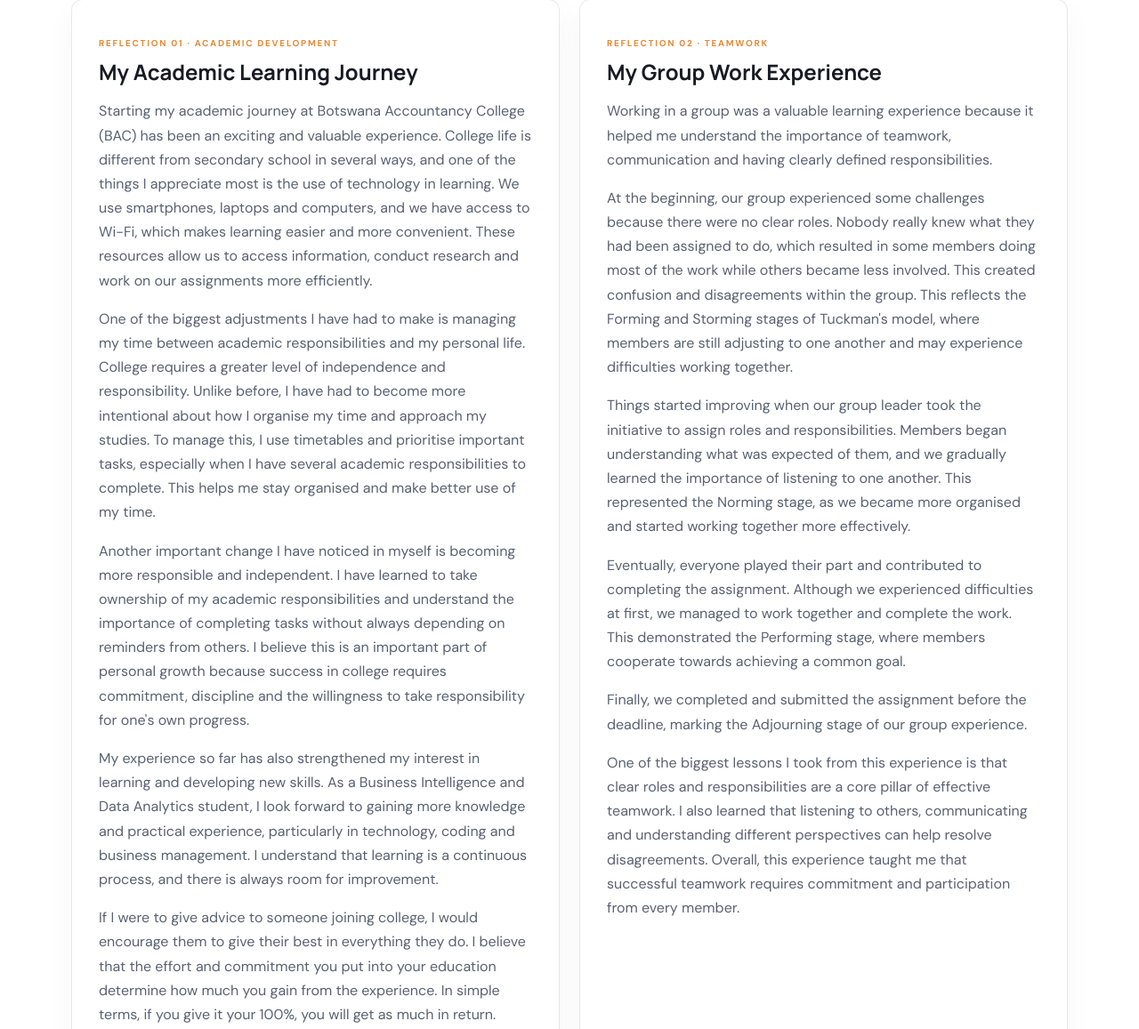
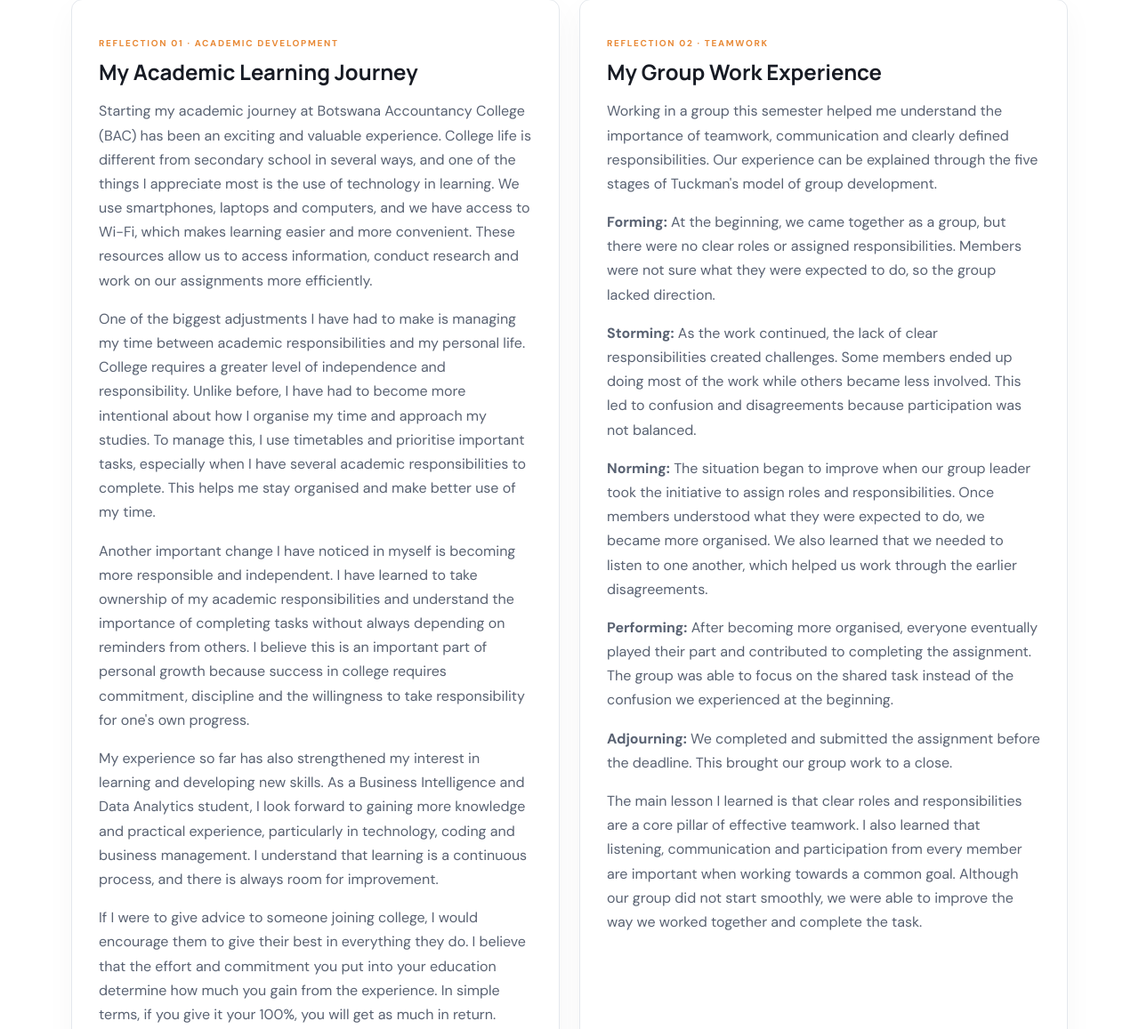
Before and after one commit to gomezdigital/Gomolemo-Personal-Portfolio-, a plain HTML site: page index.html in a window 1280 px wide. Shown: the part 3180-4337 px from the top of the page at 89% size. Drawn offline with Linux system fonts and the light colour scheme.

Commit message:
Improve group work reflection using Tuckman stages

```diff
--- a/index.html
+++ b/index.html
@@ -140,12 +140,13 @@
           <article class="content-card">
             <p class="card-kicker">REFLECTION 02 · TEAMWORK</p>
             <h3>My Group Work Experience</h3>
-            <p>Working in a group was a valuable learning experience because it helped me understand the importance of teamwork, communication and having clearly defined responsibilities.</p>
-            <p>At the beginning, our group experienced some challenges because there were no clear roles. Nobody really knew what they had been assigned to do, which resulted in some members doing most of the work while others became less involved. This created confusion and disagreements within the group. This reflects the Forming and Storming stages of Tuckman's model, where members are still adjusting to one another and may experience difficulties working together.</p>
-            <p>Things started improving when our group leader took the initiative to assign roles and responsibilities. Members began understanding what was expected of them, and we gradually learned the importance of listening to one another. This represented the Norming stage, as we became more organised and started working together more effectively.</p>
-            <p>Eventually, everyone played their part and contributed to completing the assignment. Although we experienced difficulties at first, we managed to work together and complete the work. This demonstrated the Performing stage, where members cooperate towards achieving a common goal.</p>
-            <p>Finally, we completed and submitted the assignment before the deadline, marking the Adjourning stage of our group experience.</p>
-            <p>One of the biggest lessons I took from this experience is that clear roles and responsibilities are a core pillar of effective teamwork. I also learned that listening to others, communicating and understanding different perspectives can help resolve disagreements. Overall, this experience taught me that successful teamwork requires commitment and participation from every member.</p>
+            <p>Working in a group this semester helped me understand the importance of teamwork, communication and clearly defined responsibilities. Our experience can be explained through the five stages of Tuckman's model of group development.</p>
+            <p><strong>Forming:</strong> At the beginning, we came together as a group, but there were no clear roles or assigned responsibilities. Members were not sure what they were expected to do, so the group lacked direction.</p>
+            <p><strong>Storming:</strong> As the work continued, the lack of clear responsibilities created challenges. Some members ended up doing most of the work while others became less involved. This led to confusion and disagreements because participation was not balanced.</p>
+            <p><strong>Norming:</strong> The situation began to improve when our group leader took the initiative to assign roles and responsibilities. Once members understood what they were expected to do, we became more organised. We also learned that we needed to listen to one another, which helped us work through the earlier disagreements.</p>
+            <p><strong>Performing:</strong> After becoming more organised, everyone eventually played their part and contributed to completing the assignment. The group was able to focus on the shared task instead of the confusion we experienced at the beginning.</p>
+            <p><strong>Adjourning:</strong> We completed and submitted the assignment before the deadline. This brought our group work to a close.</p>
+            <p>The main lesson I learned is that clear roles and responsibilities are a core pillar of effective teamwork. I also learned that listening, communication and participation from every member are important when working towards a common goal. Although our group did not start smoothly, we were able to improve the way we worked together and complete the task.</p>
           </article>
         </div>
       </div>
```
